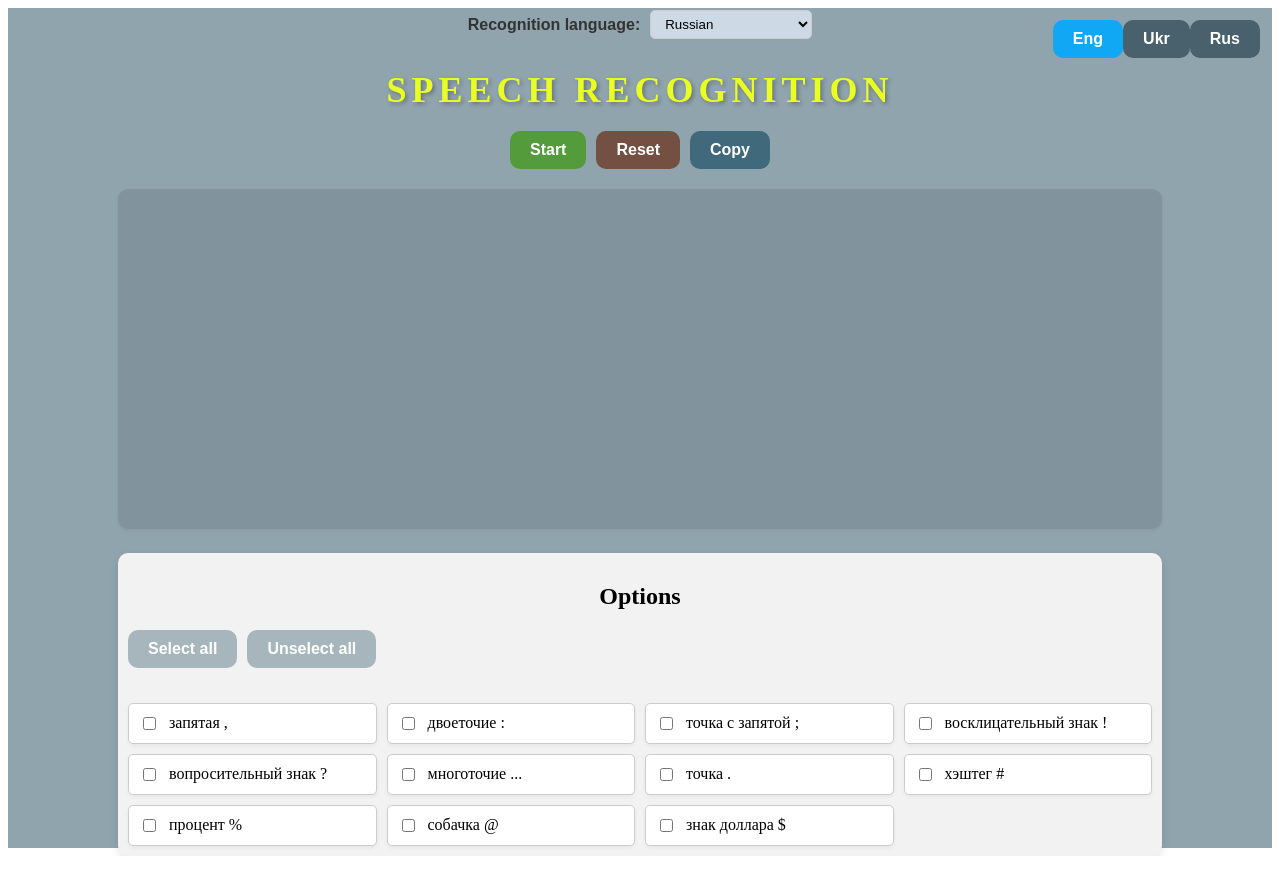
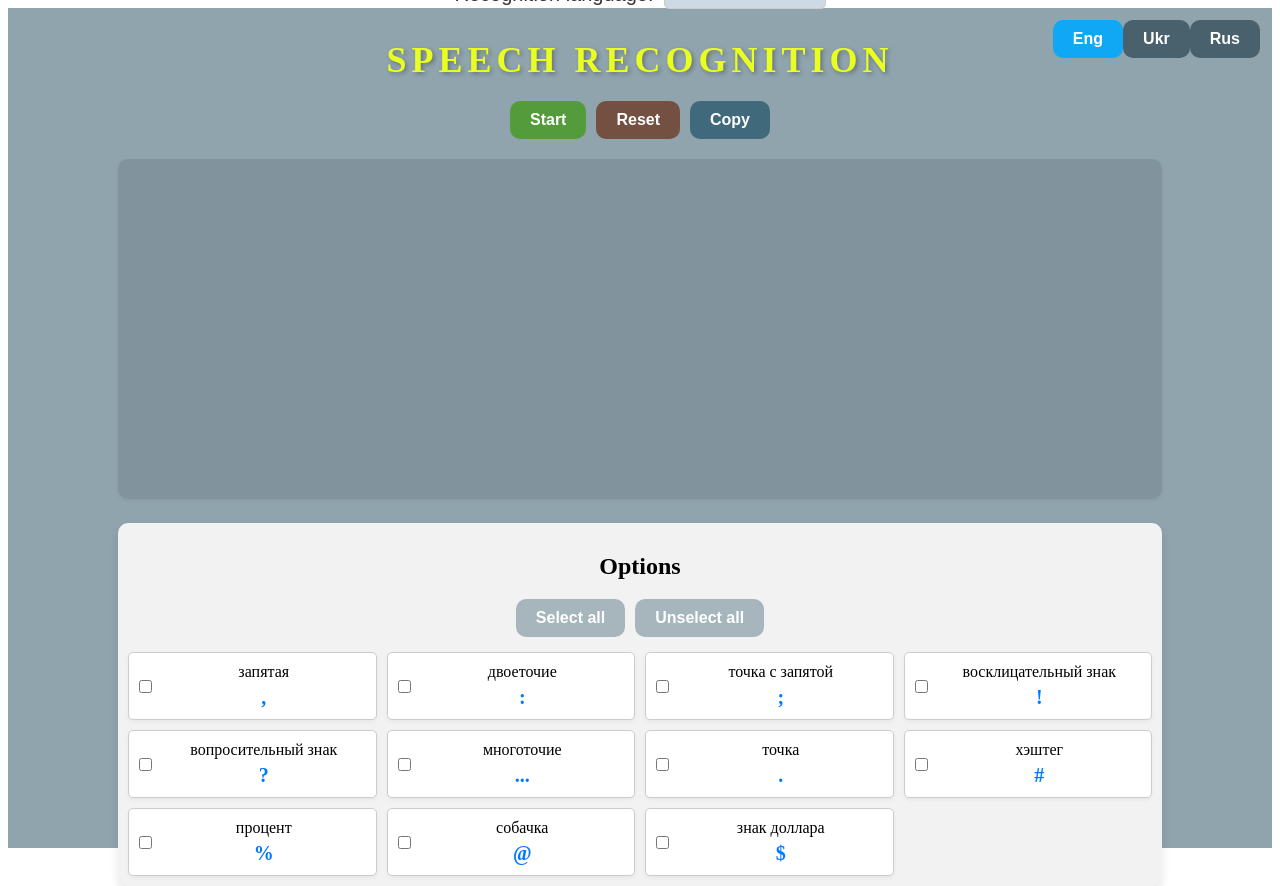
Before and after one commit to bogutskii/Speak2Text, a React (Create React App) app: page / in a window 1280 px wide. Before the commit the page ends 856 px from the top, so only its background shows below. Built offline with nearby package versions, Linux system fonts and the light colour scheme.

Commit message:
fix and corrections rules component

```diff
--- a/src/components/App.css
+++ b/src/components/App.css
@@ -27,10 +27,13 @@ body {
 
 .button-container {
   display: flex;
+  justify-content: center;
   gap: 10px;
   margin-bottom: 20px;
 }
-
+.mb-0{
+  margin-bottom: 0px;
+}
 .glow-button {
   border: none;
   outline: none;
@@ -124,6 +127,8 @@ body {
 }
 
 .option-item {
+  display: flex;
+  justify-content: center;
   background-color: white;
   border: 1px solid #ccc;
   border-radius: 5px;
@@ -133,6 +138,7 @@ body {
 
 .option-label {
   display: flex;
+  flex-grow: 1;
   align-items: center;
   gap: 10px;
 }
@@ -140,6 +146,24 @@ body {
 .option-checkbox {
   accent-color: #007bff;
   cursor: pointer;
+  margin: 0;
+}
+
+.option-content {
+  display: flex;
+  flex-direction: column;
+  align-items: center;
+  flex-grow: 1;
+}
+
+.option-name {
+  margin-bottom: 5px;
+}
+
+.option-symbol {
+  font-weight: bold;
+  font-size: 20px;
+  color: #007bff;
 }
 
 .toast {
@@ -178,7 +202,7 @@ body {
 
 .language-selector label {
   margin-right: 10px;
-  font-weight: bold;
+  font-size: 20px;
   color: #333;
 }
 
--- a/src/components/RulesComponent.js
+++ b/src/components/RulesComponent.js
@@ -25,7 +25,7 @@ const RulesComponent = ({
   return (
     <div className="options-main">
       <h2>{interfaceLanguage.rules_title}</h2>
-      <div className="button-container ">
+      <div className="button-container mb-0">
         <button className="glow-button regular" onClick={selectAllRules}>
           {interfaceLanguage.button_select_all}
         </button>
@@ -40,15 +40,12 @@ const RulesComponent = ({
             <input
               type="checkbox"
               checked={rule.active}
-                onChange={() =>
-                  handleToggle(currentRecognitionLanguage, rule.name)
-                }
+              onChange={() => handleToggle(currentRecognitionLanguage, rule.name)}
               className="option-checkbox"
             />
             <div className="option-content">
-                <span className="option-name">
-                  {rule.name} {rule.symbol}
-                </span>
+              <span className="option-name">{rule.name}</span>
+              <span className="option-symbol">{rule.symbol}</span>
             </div>
           </label>
         </div>
```
Lines whose indentation alone changed are shown as unchanged.
